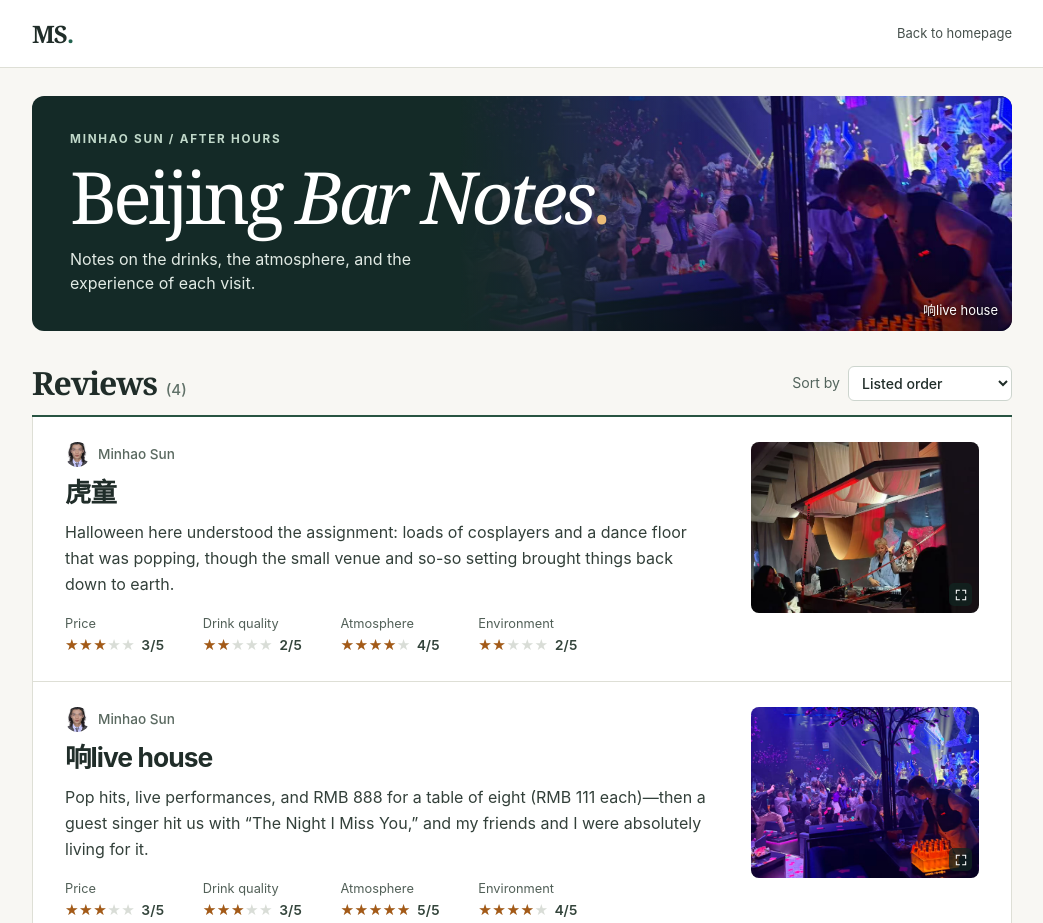
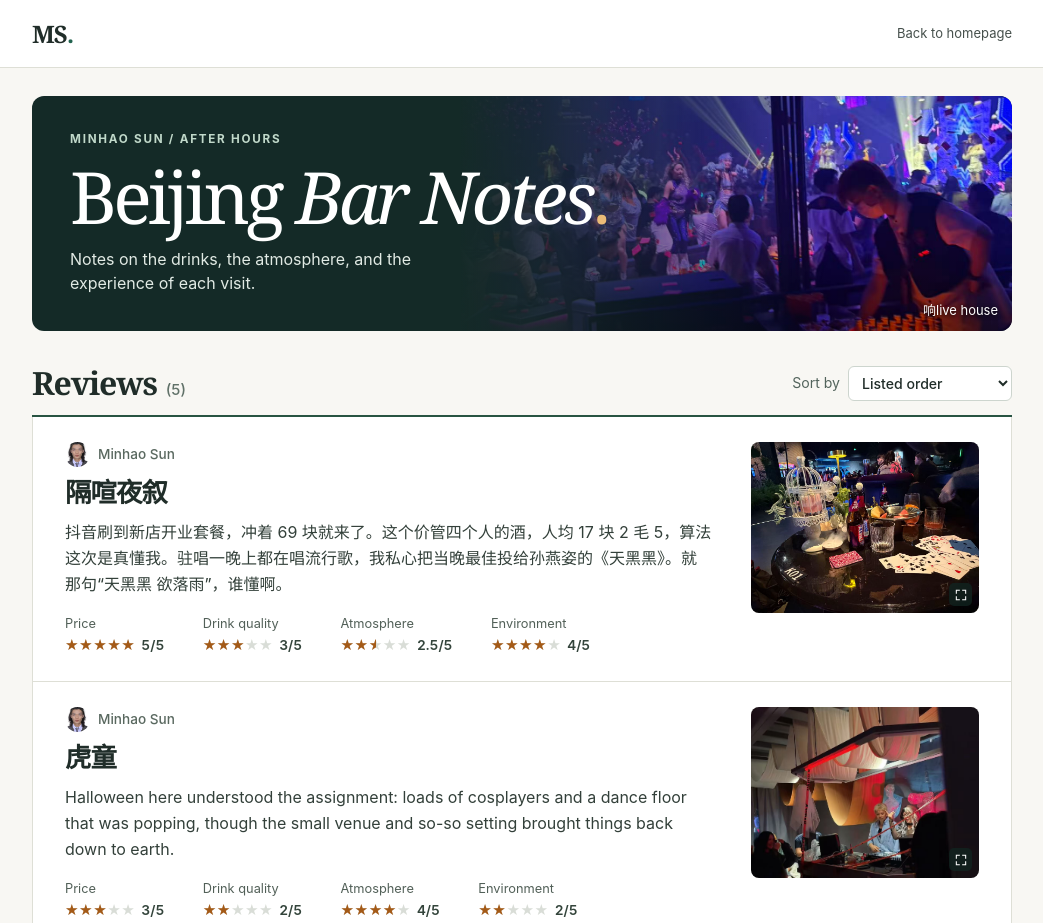
Before and after one commit to BITMinhaoSun/bitminhaosun.github.io, a plain HTML site: page bars.html in a window 1280 px wide. Shown: the top 923 px of the page, without its empty margins (118-1161 px from the left). Drawn offline with Linux system fonts and the light colour scheme.

Commit message:
Add 隔喧夜叙 bar review and visit photo

```diff
--- a/bars.html
+++ b/bars.html
@@ -10,7 +10,7 @@
   <link rel="icon" href="assets/favicon.svg" type="image/svg+xml">
   <link rel="stylesheet" href="styles.css">
   <link rel="stylesheet" href="bars.css?v=cf7999c030b6">
-  <script src="bars.js?v=9e48842f2783" defer></script>
+  <script src="bars.js?v=18123b16654a" defer></script>
 </head>
 <body>
   <a class="skip-link" href="#reviews">Skip to reviews</a>
--- a/bars.js
+++ b/bars.js
@@ -1,5 +1,21 @@
 // Only Minhao's own reviews; every dimension is scored out of 5.
 const reviews = [
+  {
+    "name": "隔喧夜叙",
+    "scores": {
+      "price": 5,
+      "quality": 3,
+      "atmosphere": 2.5,
+      "environment": 4
+    },
+    "note": "抖音刷到新店开业套餐，冲着 69 块就来了。这个价管四个人的酒，人均 17 块 2 毛 5，算法这次是真懂我。驻唱一晚上都在唱流行歌，我私心把当晚最佳投给孙燕姿的《天黑黑》。就那句“天黑黑 欲落雨”，谁懂啊。",
+    "noteLang": "zh-CN",
+    "photo": "assets/bars/gexuan-yexu.jpg",
+    "photoAlt": "Drinks, playing cards and a decorative birdcage on the table at Gexuan Yexu",
+    "photoWidth": 1706,
+    "photoHeight": 1279,
+    "photoPosition": "50% 55%"
+  },
   {
     "name": "虎童",
     "scores": {
@@ -141,7 +157,11 @@ function reviewRow(review) {
   title.lang = /[\u4e00-\u9fff]/.test(review.name) ? 'zh-CN' : 'en';
   heading.append(byline, title);
   content.append(heading);
-  if (review.note) content.append(element('p', 'review-note', review.note));
+  if (review.note) {
+    const note = element('p', 'review-note', review.note);
+    if (review.noteLang) note.lang = review.noteLang;
+    content.append(note);
+  }
   content.append(scoreList(review.scores));
   body.append(content);
   if (review.photo) body.append(photoLink(review));
```
Also changed, not shown: assets/bars/gexuan-yexu.jpg (added).
